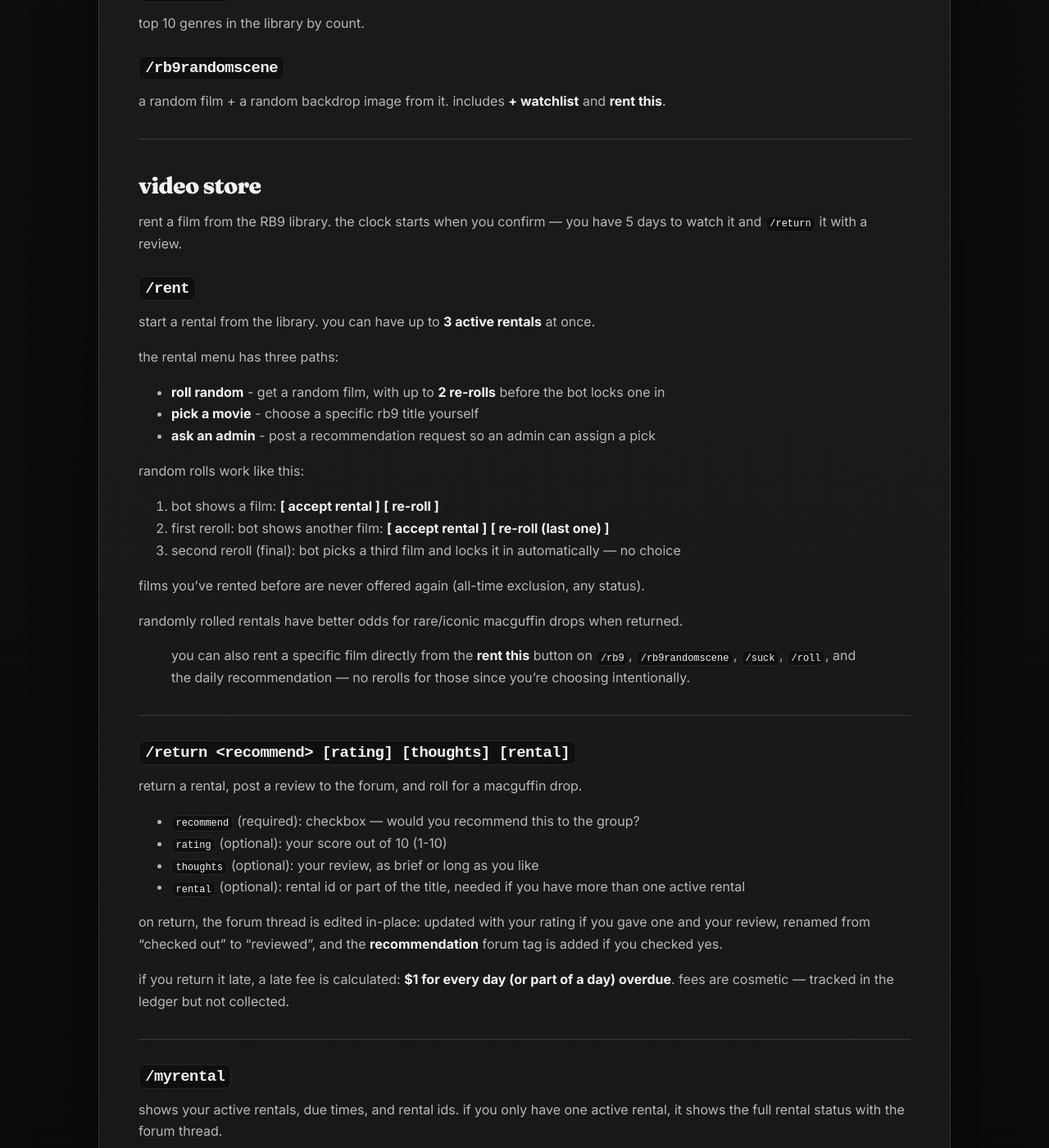
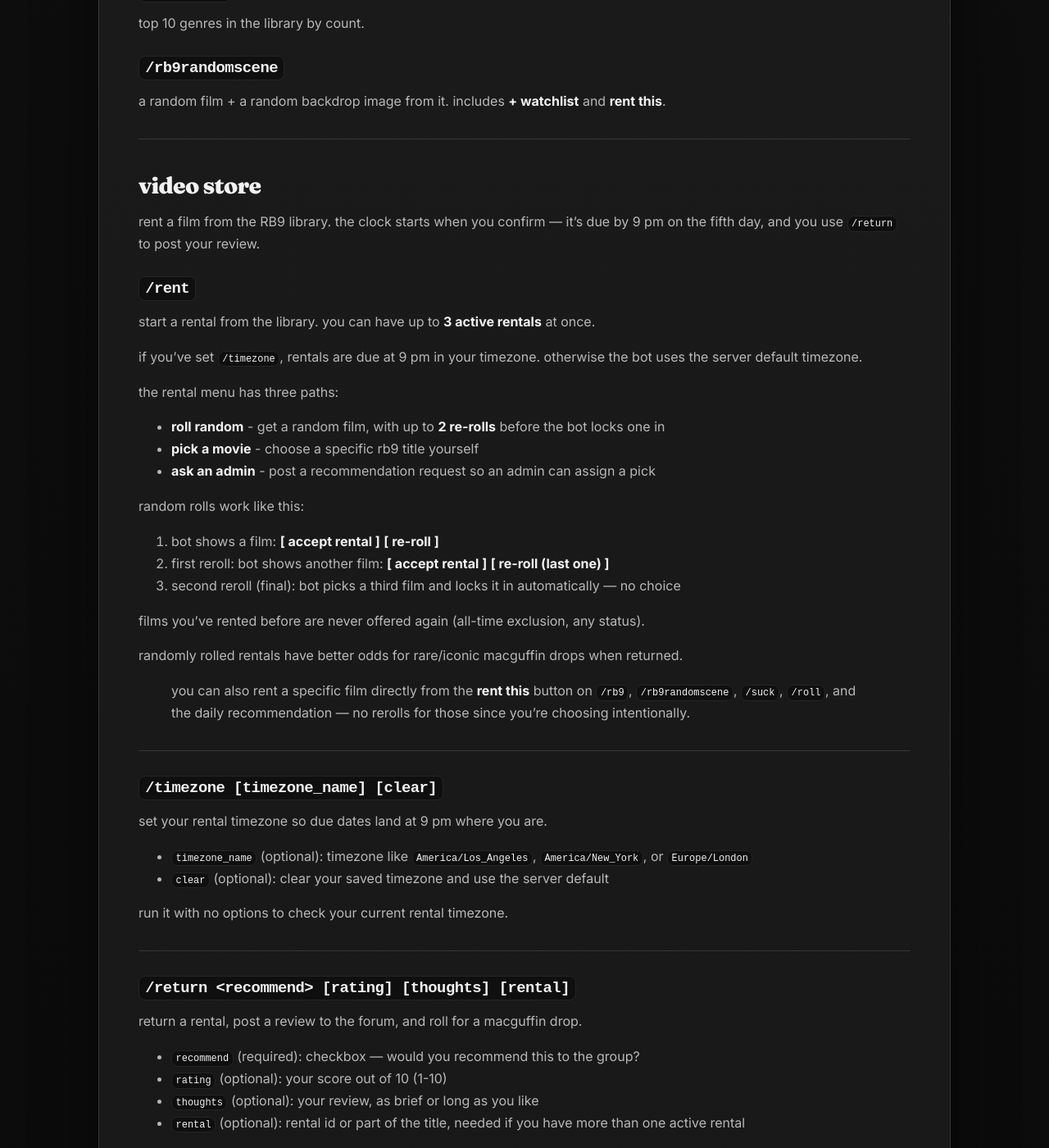
Before and after one commit to rupertosandez/sucklingsite, a Jekyll site: the page built from COMMANDS.md, in a window 1280 px wide and 1400 px high, scrolled down 2359 px. Shown: the whole window at 82% size. Built offline with Jekyll 4.4.1, drawn with Linux system fonts in a browser that asks for light colours.

Commit message:
Update site for 2.4.6

```diff
--- a/COMMANDS.md
+++ b/COMMANDS.md
@@ -86,10 +86,12 @@ a random film + a random backdrop image from it. includes **+ watchlist** and **
 
 ## video store
 
-rent a film from the RB9 library. the clock starts when you confirm — you have 5 days to watch it and `/return` it with a review.
+rent a film from the RB9 library. the clock starts when you confirm — it's due by 9 pm on the fifth day, and you use `/return` to post your review.
 
 ### `/rent`
 start a rental from the library. you can have up to **3 active rentals** at once.
+
+if you've set `/timezone`, rentals are due at 9 pm in your timezone. otherwise the bot uses the server default timezone.
 
 the rental menu has three paths:
 
@@ -108,6 +110,16 @@ films you've rented before are never offered again (all-time exclusion, any stat
 randomly rolled rentals have better odds for rare/iconic macguffin drops when returned.
 
 > you can also rent a specific film directly from the **rent this** button on `/rb9`, `/rb9randomscene`, `/suck`, `/roll`, and the daily recommendation — no rerolls for those since you're choosing intentionally.
+
+---
+
+### `/timezone [timezone_name] [clear]`
+set your rental timezone so due dates land at 9 pm where you are.
+
+- `timezone_name` (optional): timezone like `America/Los_Angeles`, `America/New_York`, or `Europe/London`
+- `clear` (optional): clear your saved timezone and use the server default
+
+run it with no options to check your current rental timezone.
 
 ---
 
```
Also changed, not shown: CHANGELOG.md.
